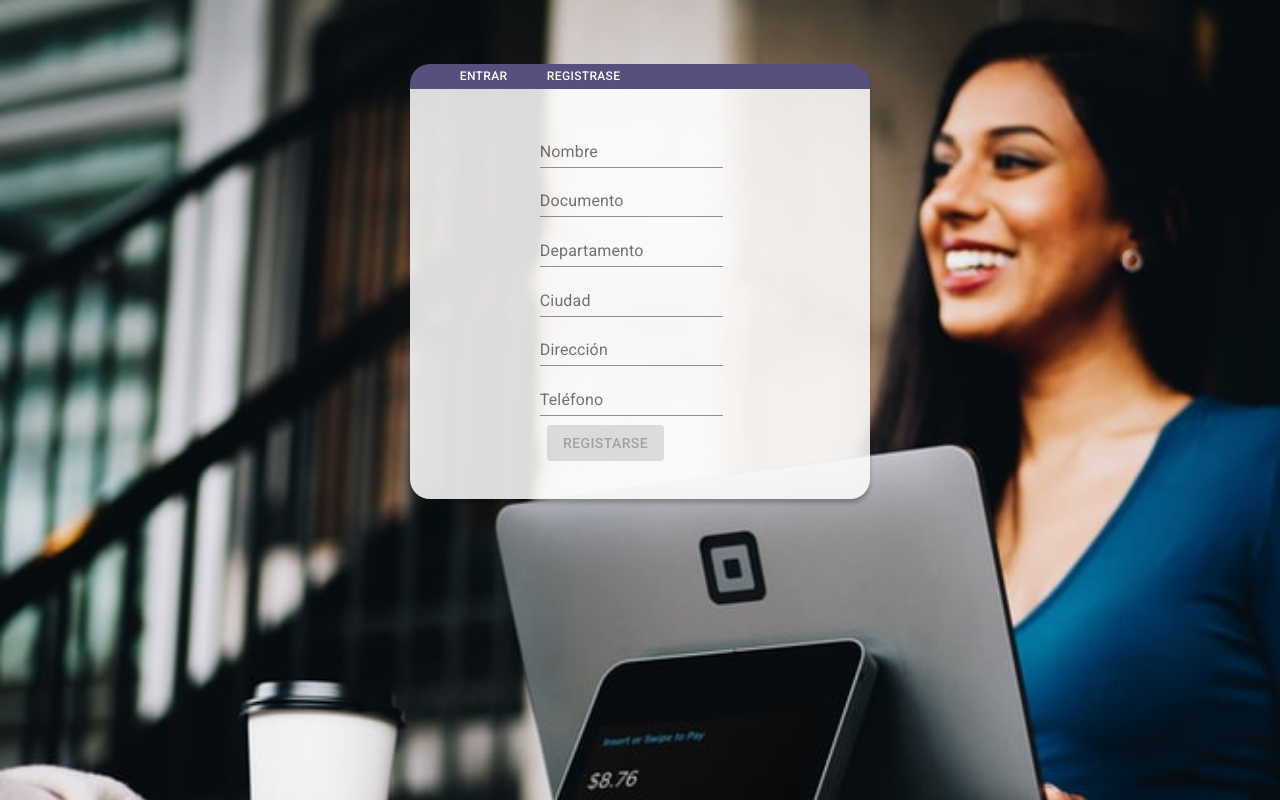
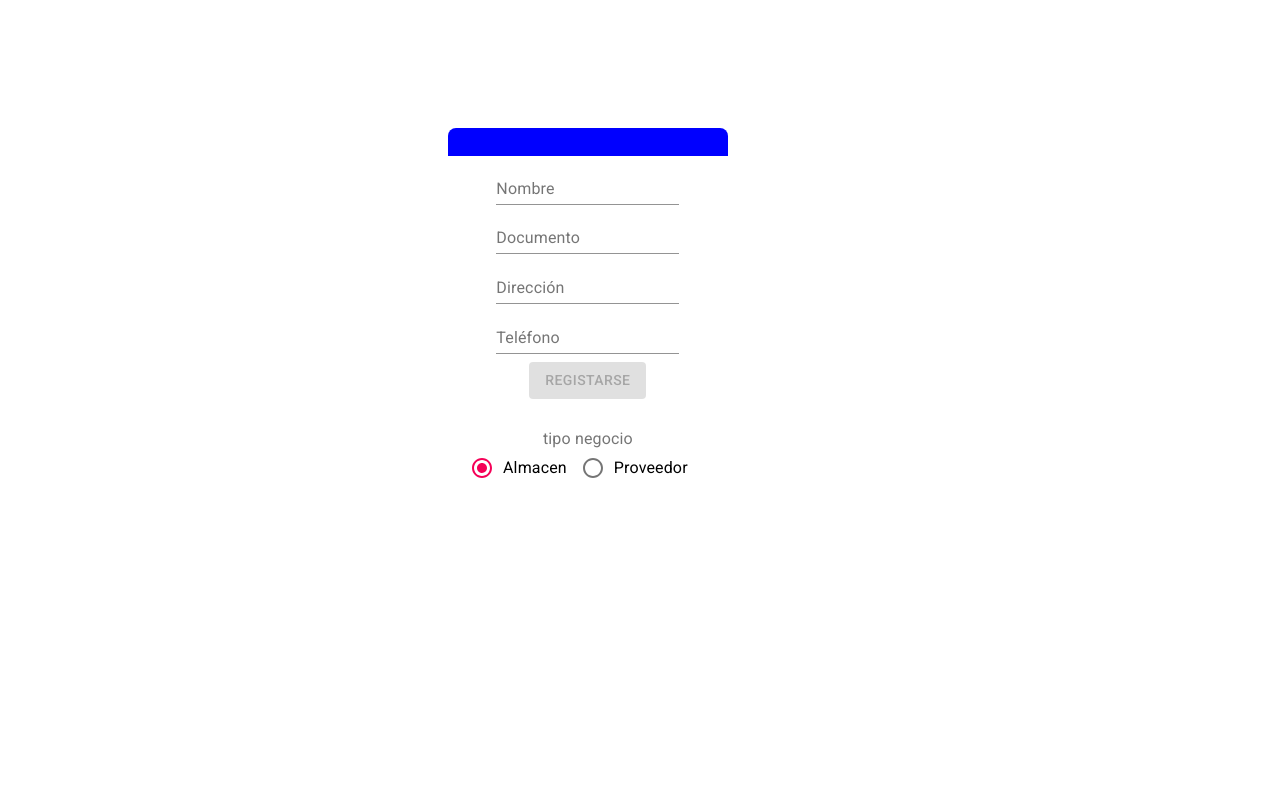
Before and after one commit to jbrandlondoo/simp, a React (Create React App) app: page / in a window 1280 px wide. Built offline with nearby package versions, Linux system fonts and the light colour scheme.

Commit message:
EstilosRegistroUsuarioMejorados

```diff
--- a/src/App.js
+++ b/src/App.js
@@ -1,11 +1,14 @@
 import React from 'react'
 import Login from './../src/screen/Login/Login'
+import Registrousuario from './../src/screen/RegistroUsuario/RegistroUsuario'
+
 // import Home from './screen/Home/home'
 
 function App() {
   return (
     <div>
-      <Login/>
+      <Registrousuario/>
+      {/* <Login/> */}
       {/* <Home/> */}
     </div>
   );
--- /dev/null
+++ b/src/screen/RegistroUsuario/RegistroUsuario.js
@@ -0,0 +1,188 @@
+import React from 'react'
+import { Field, reduxForm } from 'redux-form'
+import TextField from '@material-ui/core/TextField'
+import Button from '@material-ui/core/Button'
+import { makeStyles } from '@material-ui/core/styles'
+import Radio from '@material-ui/core/Radio';
+import RadioGroup from '@material-ui/core/RadioGroup';
+import FormHelperText from '@material-ui/core/FormHelperText';
+import FormControlLabel from '@material-ui/core/FormControlLabel';
+import FormControl from '@material-ui/core/FormControl';
+import FormLabel from '@material-ui/core/FormLabel';
+
+/**
+ * @description se encarga de enviar los datos al BackEnd
+ * @param {values} {'name','document_number','city','province','address','phone' }
+ * @returns {null}
+ */
+const onSubmit = values => {
+    console.log('values', values)
+}
+
+/**
+ * @description
+ * @param {*} values
+ */
+const validate = values => {
+    const errors = {}
+    let requirements = [
+        'name',
+        'document_number',
+        'address',
+        'phone'
+    ]
+    requirements.map(item => {
+        if (!values[item]) {
+            errors[item] = 'Required'
+        }
+        return item
+    })
+    return errors
+}
+
+const renderTextField = ({
+    label,
+    input,
+    meta: { touched, invalid, error },
+    ...custom
+}) => (
+        <TextField
+            label={label}
+            //   style={{background:'rgba(51, 51, 51, 0.06)',borderRadius:'8px 8px 0px 0px'}}
+            placeholder={label}
+            error={touched && invalid}
+            helperText={touched && error}
+            {...input}
+            {...custom}
+        />
+    )
+
+const useStyles = makeStyles(theme => ({
+    button: {
+        margin: theme.spacing(1),
+        background: '#574F7D'
+    },
+    textField: {
+        margin: theme.spacing(0.1),
+        flexBasis: 200,
+    },
+
+    formControl: {
+        margin: theme.spacing(3),
+    },
+    group: {
+        margin: theme.spacing(1, 0),
+    },
+
+    botones: {
+        display: 'inline-block',
+
+    },
+
+
+
+    registroUsuarioDivMain: {
+        borderRadius: '8px 8px 0px 0px',
+        // display: 'inline-block',
+        display: 'inline-flex',
+        background: 'blue',
+        marginLeft: '35%',
+        marginRight: '35%',
+        marginTop: '10%',
+        // width: 'auto',
+        // height: 'auto',
+        textAlign: 'center',
+    },
+
+    registroUsuarioDiv: {
+        display: 'inline-flexbox',
+        textAlign: 'center',
+        // width: 'auto',
+        height: '90%',
+        Top: '100px',
+        background:'white',
+        // background: 'red',
+        marginTop: '10%',
+
+
+    },
+}));
+
+
+
+
+const RegistroUsuario = props => {
+    const [value, setValue] = React.useState('Almacen');
+    let { handleSubmit, pristine, submitting } = props
+    let classes = useStyles()
+
+    function handleChange(event) {
+        setValue(event.target.value);
+    }
+    return (
+        <form onSubmit={handleSubmit(onSubmit)}>
+            <div className={classes.registroUsuarioDivMain}>
+                <div className={classes.registroUsuarioDiv}>
+                    <div>
+                        <Field
+                            className={classes.textField}
+                            name="name"
+                            component={renderTextField}
+                            label="Nombre"
+                        />
+                    </div>
+
+                    <div>
+                        <Field
+                            className={classes.textField}
+                            name="document_number"
+                            component={renderTextField}
+                            label="Documento"
+                        />
+                    </div>
+
+                    <div>
+                        <Field
+                            className={classes.textField}
+                            name="address"
+                            component={renderTextField}
+                            label="Dirección"
+                        />
+                    </div>
+
+                    <div>
+                        <Field
+                            className={classes.textField}
+                            name="phone"
+                            component={renderTextField}
+                            label="Teléfono"
+                        />
+                    </div>
+                    <div>
+                        <Button type="submit" disabled={pristine || submitting} variant="contained" color="primary" className={classes.button} >
+                            Registarse
+            </Button >
+                    </div>
+
+                    <div className={classes.botones}>
+                        <FormControl component="fieldset" className={classes.formControl}>
+                            <FormLabel component="legend">tipo negocio</FormLabel>
+                            <RadioGroup
+                                className={classes.botones}
+                                value={value}
+                                onChange={handleChange}
+                            >
+                                <FormControlLabel value="Almacen" control={<Radio />} label="Almacen" />
+                                <FormControlLabel value="Proveedor" control={<Radio />} label="Proveedor" />
+                            </RadioGroup>
+                        </FormControl>
+                    </div>
+                </div>
+            </div>
+        </form>
+    )
+}
+export default reduxForm({
+    form: 'Registrousuario',
+    validate
+})(RegistroUsuario)
```
